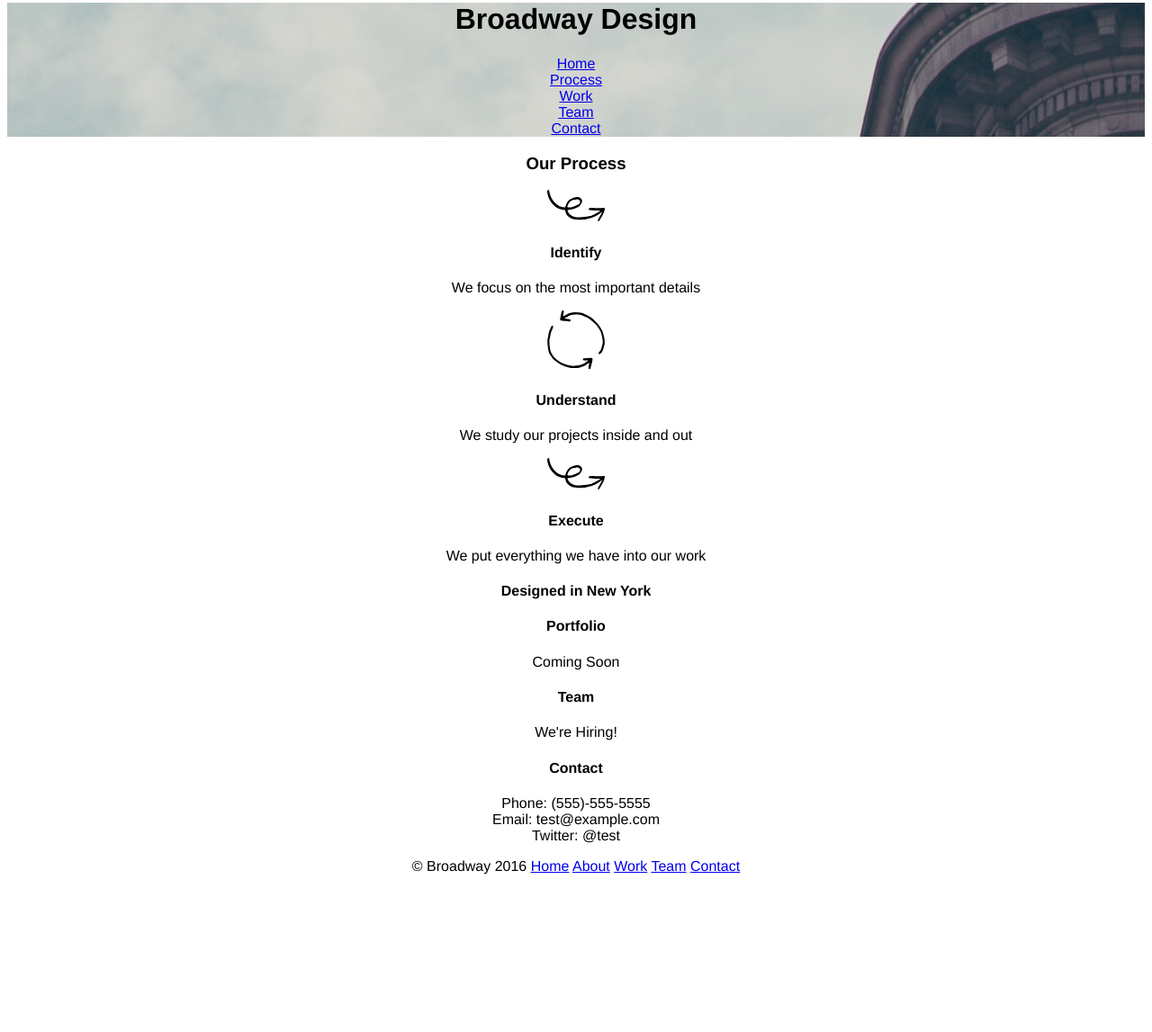
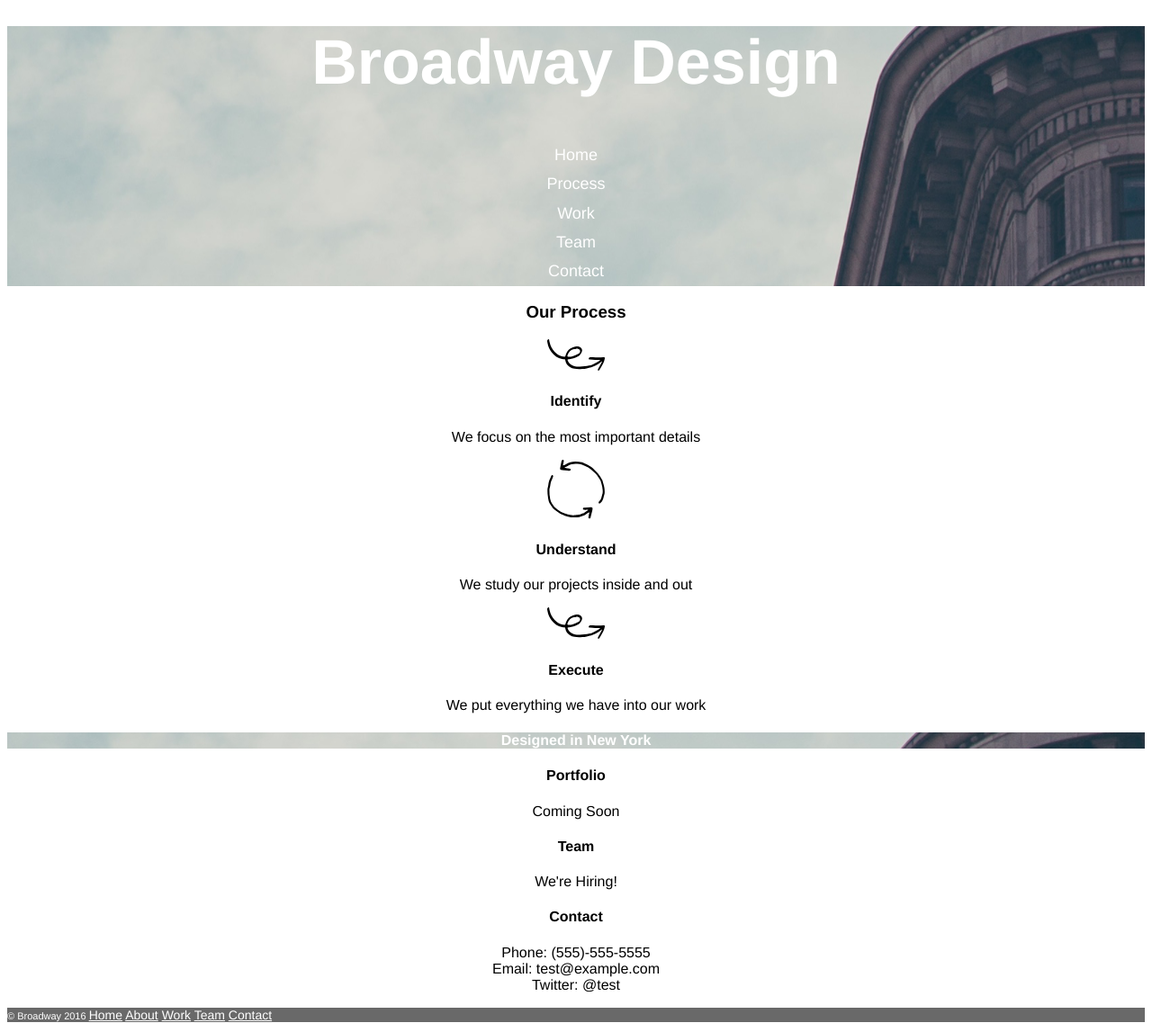
Before and after one commit to prushley/broadway, a plain HTML site: page index.html in a window 1280 px wide. Shown: the part 44-1191 px from the top of the page at 90% size. Before the commit the page ends 1032 px from the top, so only its background shows below. Drawn offline with Linux system fonts and the light colour scheme.

Commit message:
Penultimate step

```diff
--- a/index.html
+++ b/index.html
@@ -8,17 +8,19 @@
   <body>
 
 <! leave space at the top>
-
   <br>
 
-  <!heading>
   <div class="flatiron_background">
     <h1>Broadway Design</h1>
-    <a href="#">Home</a><br>
-    <a href="#">Process</a><br>
-    <a href="#">Work</a><br>
-    <a href="#">Team</a><br>
-    <a href="#">Contact</a><br>
+    <a href="#">Home</a>
+    <br>
+    <a href="#">Process</a>
+    <br>
+    <a href="#">Work</a>
+    <br>
+    <a href="#">Team</a>
+    <br>
+    <a href="#">Contact</a>
   </div>
 
 <! process section>
@@ -36,8 +38,7 @@
 
 <! final section>
 
-  <h4>Designed in New York</h4>
-  <! add image background>
+  <h4 class="flatiron_background">Designed in New York</h4>
   <h4>Portfolio</h4>
   <p>Coming Soon</p>
   <h4>Team</h4>
@@ -49,8 +50,7 @@
     Twitter: @test
   </p>
 
-<! footer>
-
+  <div class="footer">
     <p>
     &copy Broadway 2016
       <a href="#">Home<a>
@@ -58,5 +58,7 @@
       <a href="#">Work<a>
       <a href="#">Team<a>
       <a href="#">Contact<a>
+    </p>
+  </div>
   </body>
 </html>
--- a/resources/css/style.css
+++ b/resources/css/style.css
@@ -5,4 +5,32 @@ body {
 
 .flatiron_background {
   background-image: url(../images/the-flatiron-building.png);
+  color: white;
 }
+
+.flatiron_background > a {
+  color: white;
+  text-decoration: none;
+  font-size: 18px;
+  line-height: 1.8;
+}
+
+.footer {
+  color: white;
+  text-align: left;
+  background-color: dimgray;
+  }
+
+p > a {
+  color: white;
+  font-size: 14px;
+}
+
+.footer > p {
+  font-size: 11px;
+}
+
+h1 {
+  font-size: 70px;
+  font-weight: bold;
+}
```
Lines whose indentation alone changed are shown as unchanged.
